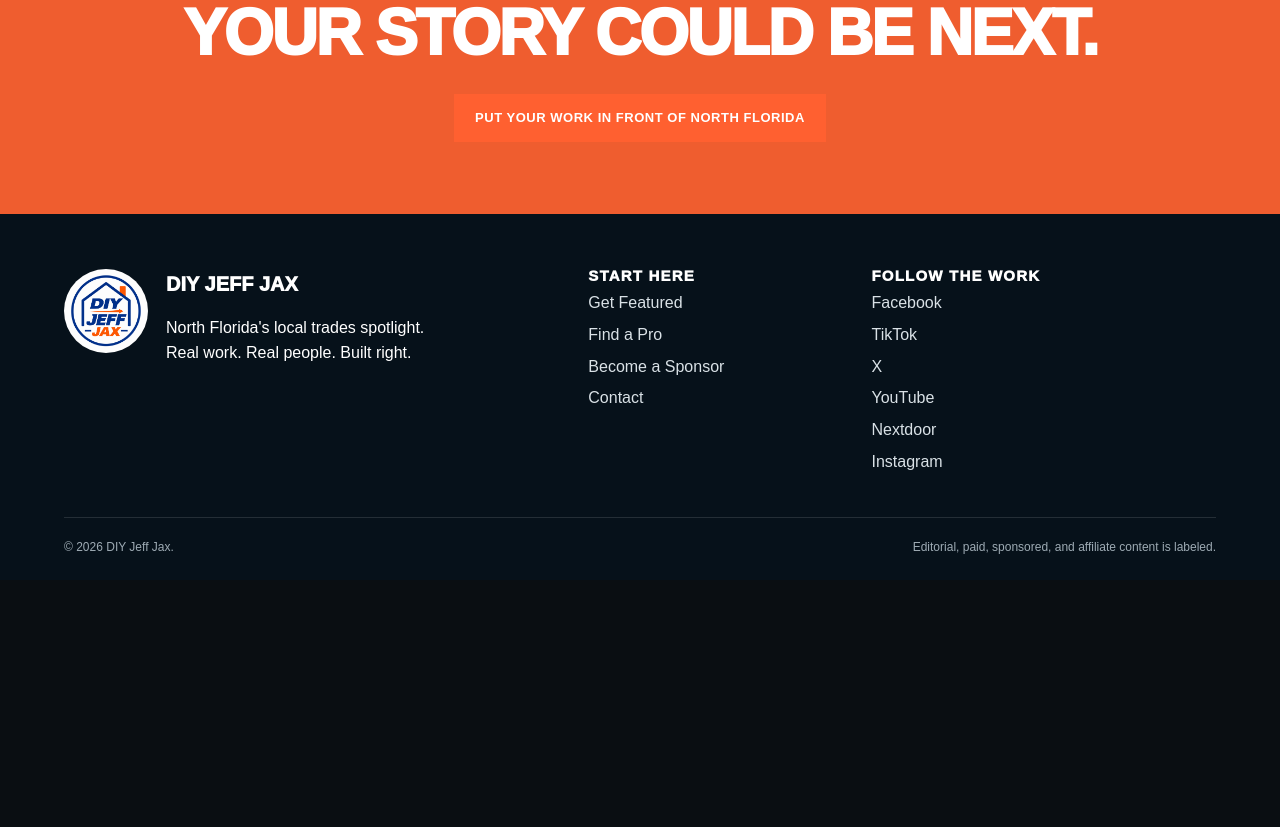
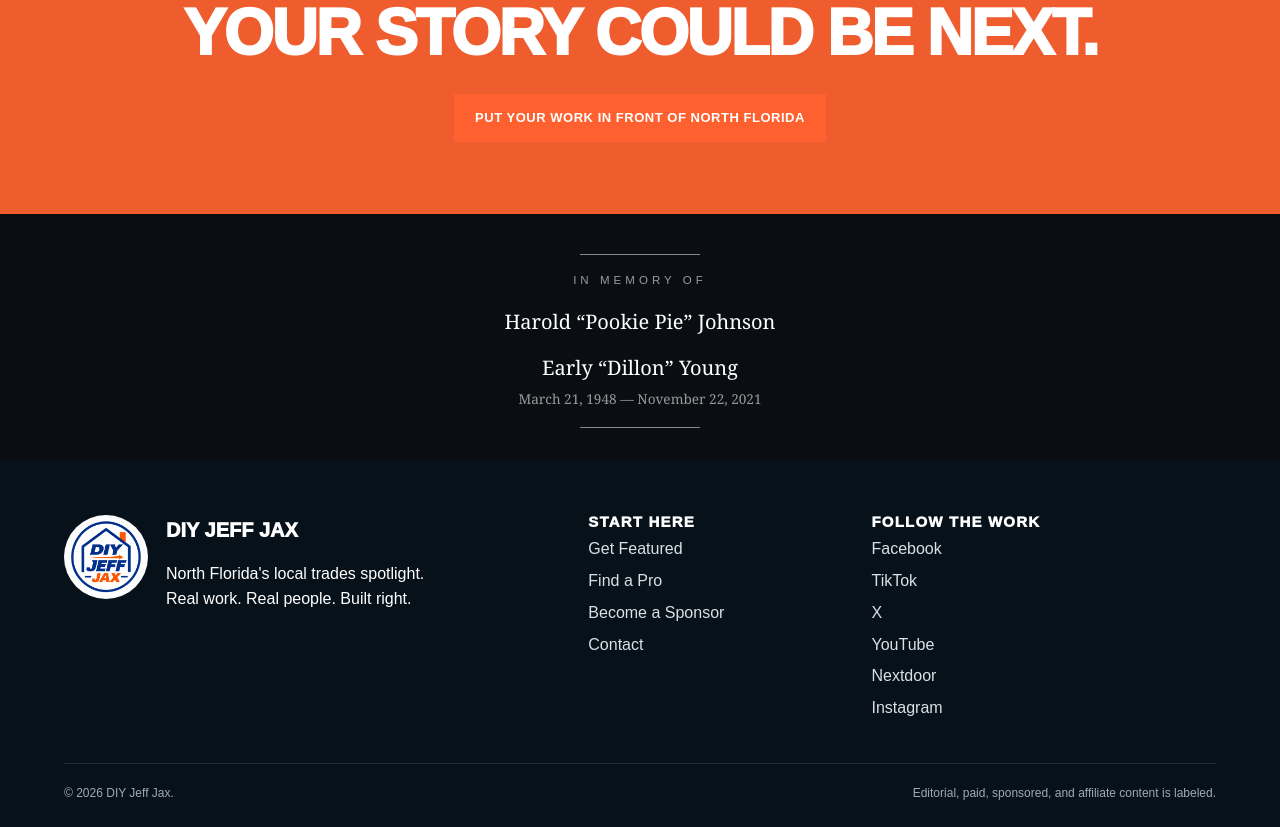
Before and after one commit to watched365/diyjeffjax-site, a plain HTML site: page index.html in a window 1280 px wide. Shown: the part 3806-4633 px from the top of the page. Before the commit the page ends 4386 px from the top, so only its background shows below. Drawn offline with Linux system fonts and the light colour scheme.

```diff
--- a/index.html
+++ b/index.html
@@ -70,6 +70,15 @@
 </div><p class="topgap"><a class="button ghost" href="/watch/">See Every Story</a></p></div></section>
 
 <section class="callout"><h2>YOUR STORY COULD BE NEXT.</h2><a class="button" href="/get-featured/">Put Your Work in Front of North Florida</a></section>
+
+<section aria-label="In memory of" style="padding:2.5rem 1.5rem 2rem;text-align:center;">
+  <div style="width:120px;height:1px;background:#8a8a8a;margin:0 auto 1.1rem;"></div>
+  <div style="letter-spacing:.35em;font-size:.72rem;color:#9a9a9a;text-transform:uppercase;">In Memory Of</div>
+  <div style="font-family:Georgia,'Times New Roman',serif;font-size:1.25rem;margin-top:1rem;">Harold &ldquo;Pookie Pie&rdquo; Johnson</div>
+  <div style="font-family:Georgia,'Times New Roman',serif;font-size:1.25rem;margin-top:.9rem;">Early &ldquo;Dillon&rdquo; Young</div>
+  <div style="font-family:Georgia,'Times New Roman',serif;font-size:.85rem;color:#9a9a9a;margin-top:.35rem;">March 21, 1948 &mdash; November 22, 2021</div>
+  <div style="width:120px;height:1px;background:#8a8a8a;margin:1.1rem auto 0;"></div>
+</section>
 </main>
 <footer>
   <div class="footer-grid">
```
